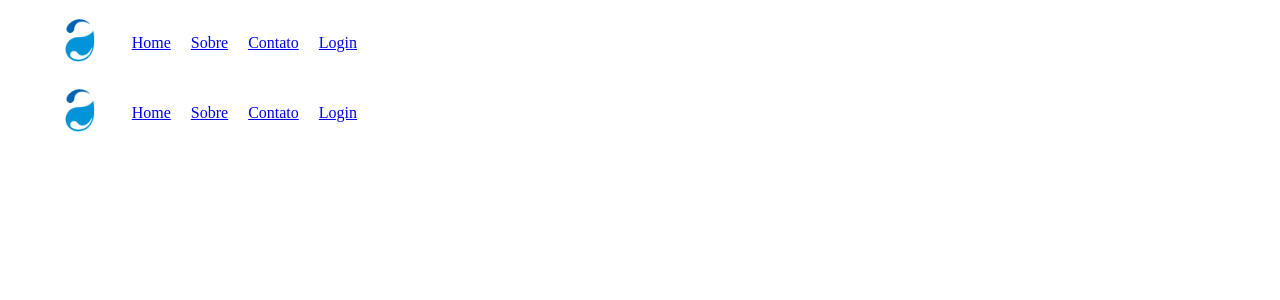
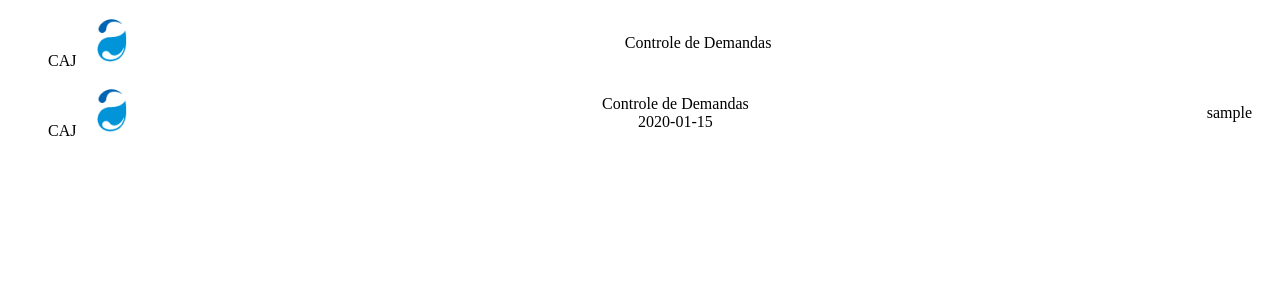
Before and after one commit to lucasxaviervieira/gestao_demandas, a PHP site: template server/app/views/components/navbar.php in a window 1280 px wide. Shown: the top 300 px of the page. Run offline with PHP 8.4, Linux system fonts and the light colour scheme; the template is opened without the code that fills it: most values are stand-ins (such as "Sample title", 1, 10 or a date in 2020); data that the repository does not hold is empty.

Commit message:
feat: improving navbar

```diff
--- a/server/app/core/Model.php
+++ b/server/app/core/Model.php
@@ -19,8 +19,7 @@ class Model
 
     public function findByColumn($table, $column, $value)
     {
-        $stmt = $this->db->prepare("SELECT * FROM $table WHERE :column = :value");
-        $stmt->bindParam(':column', $column, \PDO::PARAM_INT);
+        $stmt = $this->db->prepare("SELECT * FROM $table WHERE $column = :value");
         $stmt->bindParam(':value', $value, \PDO::PARAM_INT);
         $stmt->execute();
         return $stmt->fetch(\PDO::FETCH_ASSOC);
--- a/server/app/models/User.php
+++ b/server/app/models/User.php
@@ -11,9 +11,9 @@ class User extends Model
         return $this->findAll($this->table);
     }
 
-    public function getUserById($id)
+    public function getUser($column, $id)
     {
-        return $this->findByColumn($this->table, 'id', $id);
+        return $this->findByColumn($this->table, $column, $id);
     }
 
     public function createUser($data)
--- a/server/app/views/components/navbar.php
+++ b/server/app/views/components/navbar.php
@@ -2,12 +2,20 @@
     <ul>
         <li>
             <a href="/">
+                CAJ
                 <img src="/assets/logo.png" alt="Logo" style="height: 50px;">
             </a>
         </li>
-        <li><a href="/">Home</a></li>
-        <li><a href="/">Sobre</a></li>
-        <li><a href="/">Contato</a></li>
-        <li><a href="/">Login</a></li>
+        <li class="nav-title">
+            <a href="/">
+                Controle de Demandas
+            </a>
+            <?php echo $data['last_update']; ?>
+        </li>
+        <li>
+            <a href="/">
+                <?php echo $data['username']; ?>
+            </a>
+        </li>
     </ul>
 </nav>
--- a/server/public/css/index.css
+++ b/server/public/css/index.css
@@ -1,13 +1,25 @@
 nav ul {
-    list-style: none;
-    display: flex;
-    align-items: center;
+  list-style: none;
+  display: flex;
+  justify-content: space-between;
+  align-items: center;
 }
 
 nav ul li {
-    margin-right: 20px;
+  margin-right: 20px;
+}
+
+nav ul li a {
+  color: black;
+  text-decoration: none;
 }
 
 nav ul li img {
-    height: 50px;
+  height: 50px;
 }
+
+.nav-title {
+  display: flex;
+  flex-direction: column;
+  align-items: center;
+}
```
Also changed, not shown: server/app/controllers/ExampleController.php (+9 -2 lines), server/app/models/Update.php (added, +34 -0 lines), server/public/.htaccess.
